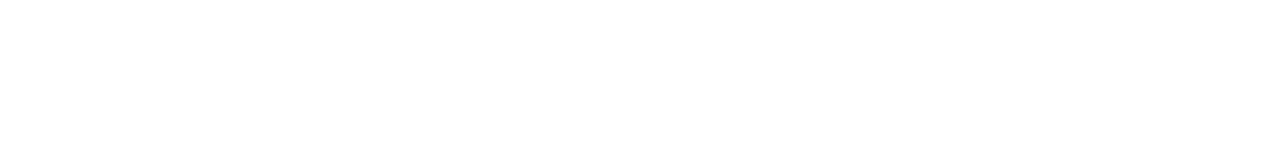
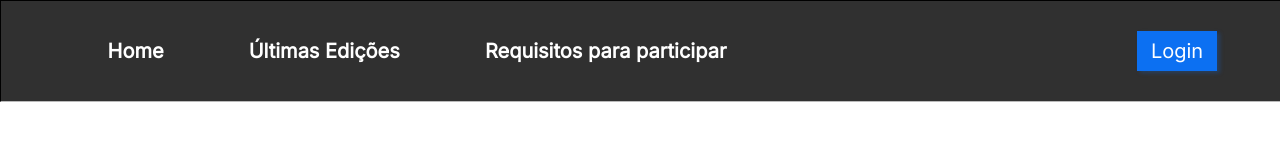
Before and after one commit to leandrocantuario/bootcamp-dnc, a plain HTML site: page index.html in a window 1280 px wide. Drawn offline with Linux system fonts and the light colour scheme.

Commit message:
Criação do Estilo CSS do Menu

```diff
--- a/index.html
+++ b/index.html
@@ -5,8 +5,16 @@
     <meta http-equiv="X-UA-Compatible" content="IE=edge">
     <meta name="viewport" content="width=device-width, initial-scale=1.0">
     <title>Bootcamp DNC</title>
+    <link rel="stylesheet" href="style.css">
 </head>
 <body>
-
+    <nav id="principal">
+        <div id="menu">
+            <a href="">Home</a>
+            <a href="">Últimas Edições</a>
+            <a href="">Requisitos para participar</a>
+        </div>
+        <button>Login</button>
+    </nav>
 </body>
 </html>
--- /dev/null
+++ b/style.css
@@ -0,0 +1,55 @@
+/* Importação de Fonte */
+@import url('https://fonts.googleapis.com/css2?family=Inter&display=swap');
+
+body {
+    margin: 0px; /* Margem Externa */
+    padding: 0px; /* Margem Interna */
+}
+
+/* Menu de Navegação */
+#principal {
+    width: 100%;
+    height: 100px;
+    border: 1px solid black;
+    display: flex;
+    background-color: #303030;
+    justify-content: space-between;
+    align-items: center;
+    border-bottom: 1px solid #bababa;
+}
+
+    #menu {
+        display: flex;
+        width: 55%;
+        justify-content: space-around;
+        align-items: center;
+        margin-left: 5%;
+    }
+
+    #principal div a {
+        font-family: 'Inter';
+        font-size: 20px;
+        font-weight: 600;
+        color: white;
+        text-decoration: none;
+    }
+
+    #principal div a:hover {
+        color: #cccccc;
+    }
+
+    #principal button {
+        margin-right: 5%;
+        background-color: #0C70F2;
+        border: 0px;
+
+        height: 40px;
+        width: 80px;
+
+        font-family: 'Inter';
+        font-size: 20px;
+        font-weight: 600px;
+        color: white;
+        box-shadow: 3px 2px 4px rgba(12, 112, 242, 0.25);
+        cursor: pointer;
+    }
```
